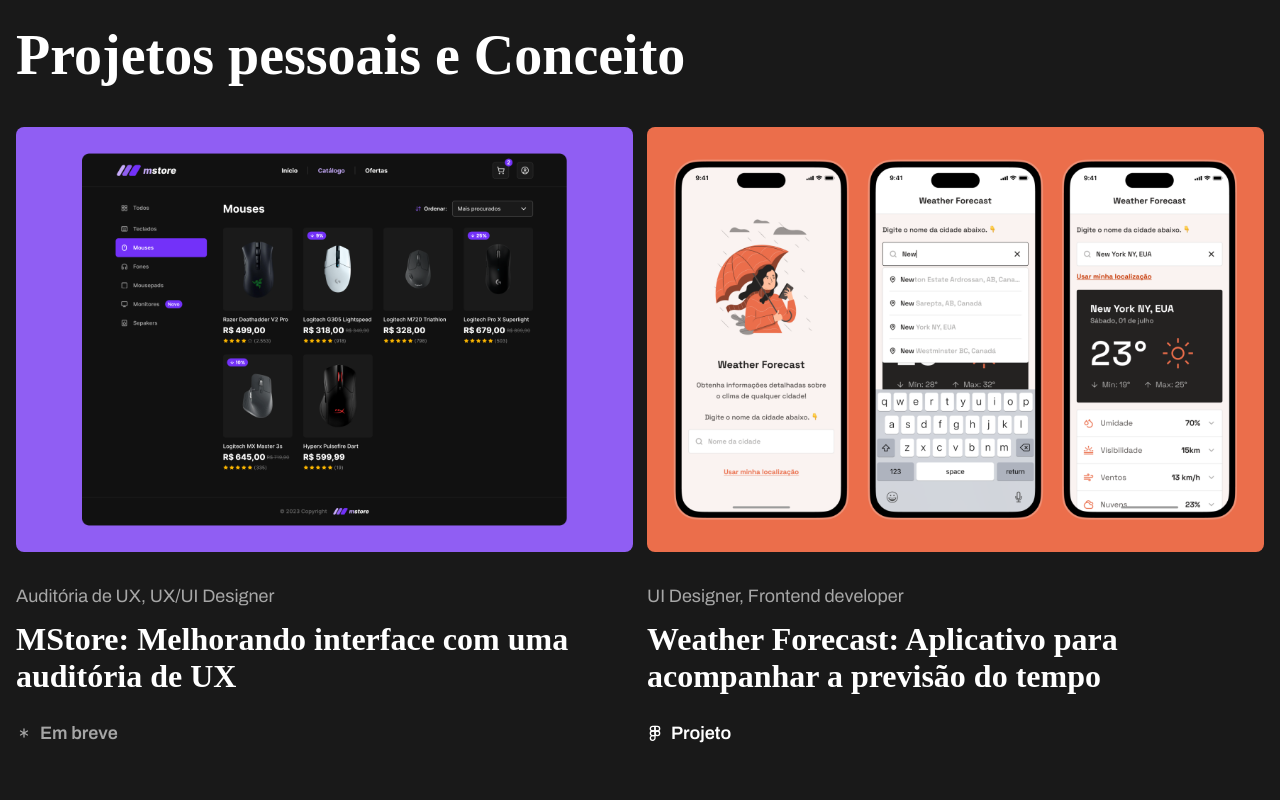
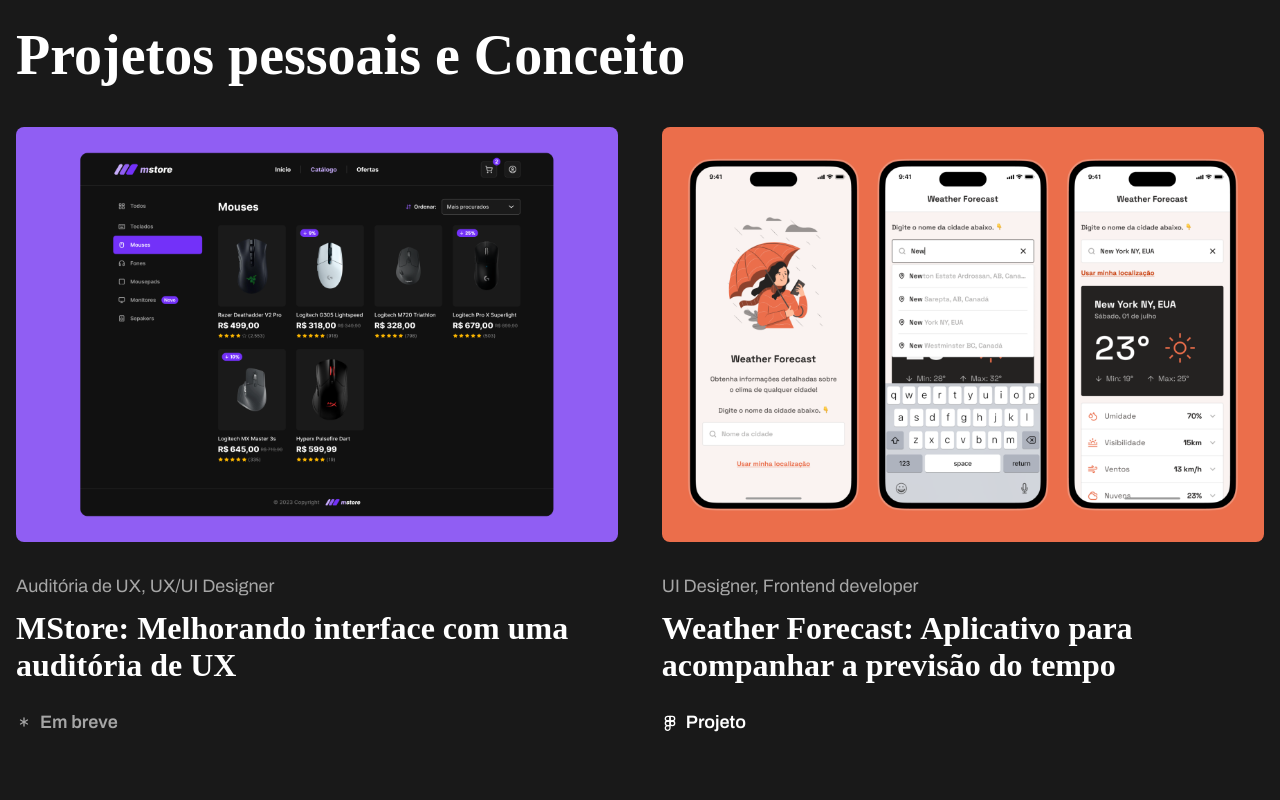
Before and after one commit to paulojanai/my-website-react, a React (Vite) app: page / in a window 1280 px wide. Shown: the part 3240-4040 px from the top of the page. Built offline with nearby package versions, Linux system fonts and the light colour scheme; a web font is replaced by a local one.

Commit message:
fix: section-concept responsividade

```diff
--- a/src/scss/components/_card-concept.scss
+++ b/src/scss/components/_card-concept.scss
@@ -1,7 +1,7 @@
 .card-concept {
   @include flex(column, start, center);
   width: 100%;
-  max-width: 61.7rem;
+  max-width: 48.25%;
   gap: 2.8rem;
 
   .thumb {
```
Also changed, not shown: src/scss/pages/_home.scss (+4 -7 lines), src/scss/components/_card-help.scss (line endings or trailing spaces).
